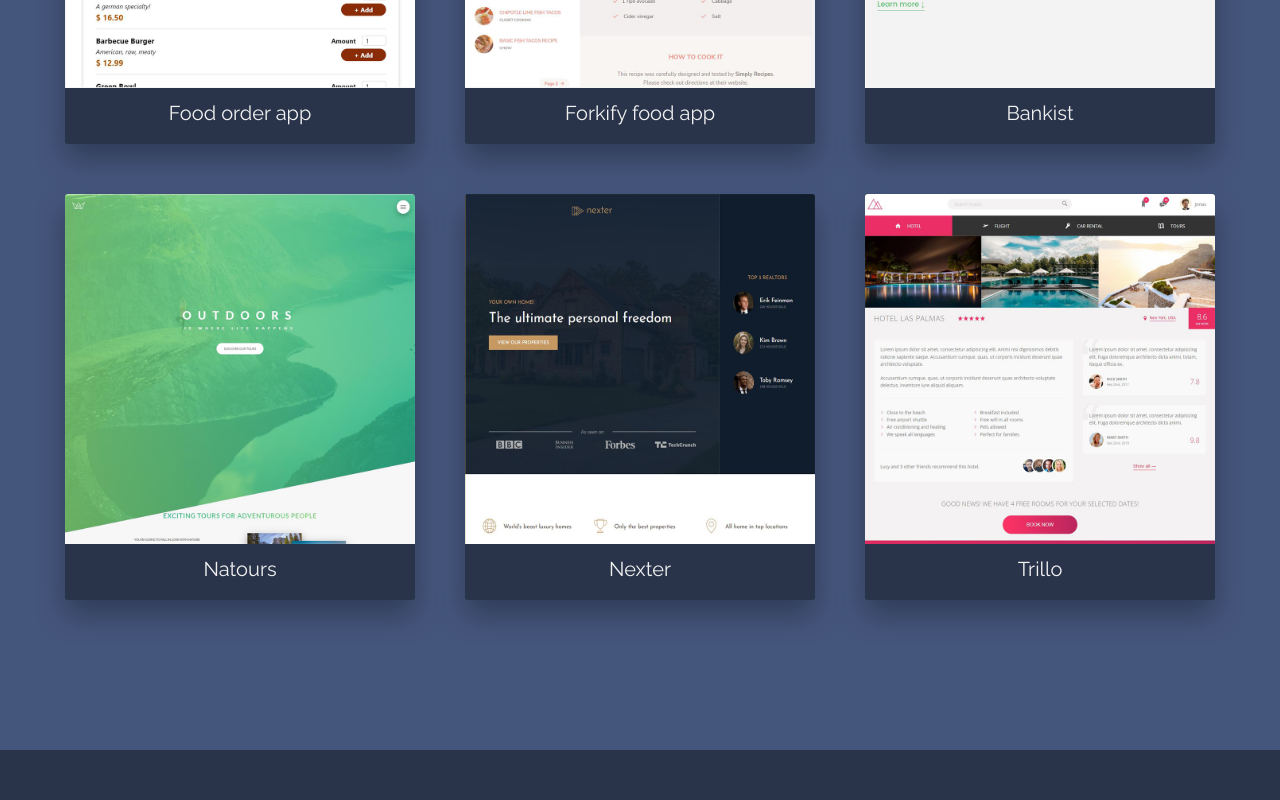
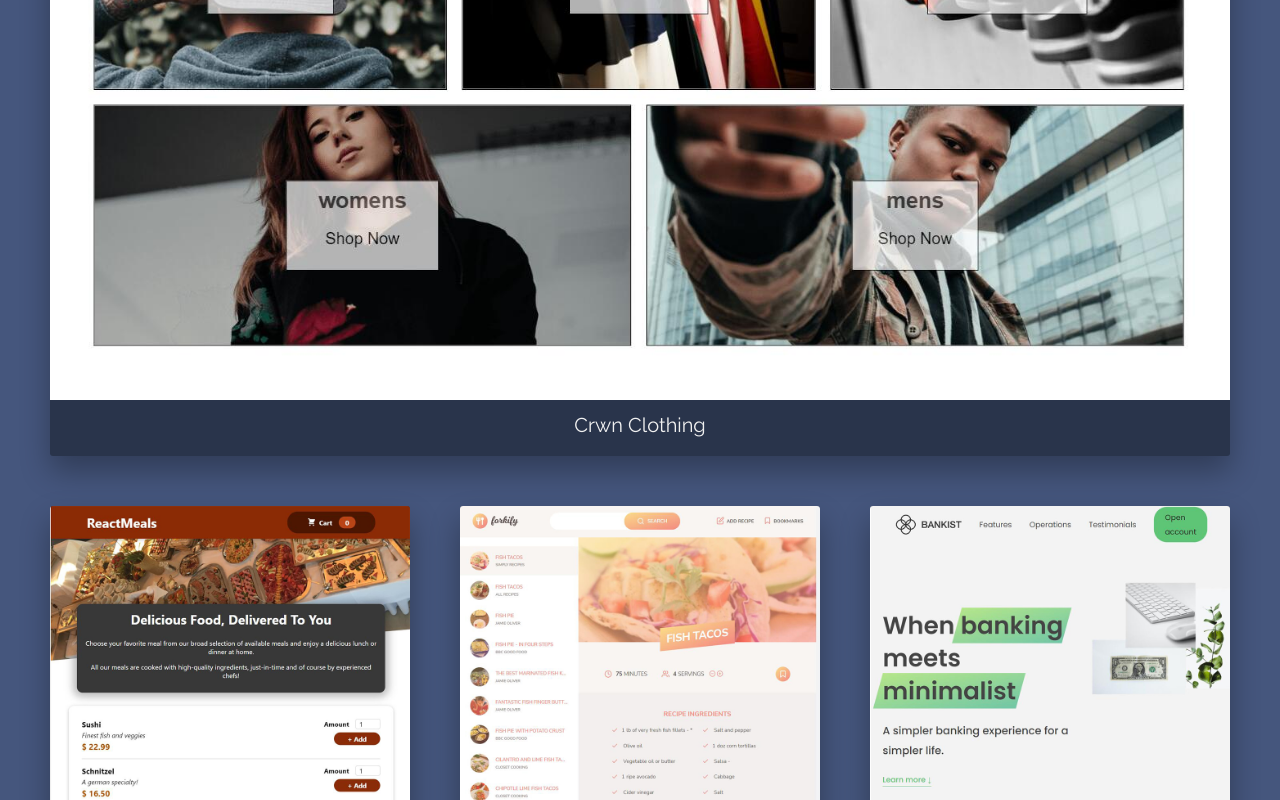
Before and after one commit to sherry032/my-resume, a website built with Parcel: page index.html in a window 1280 px wide. Shown: the part 1333-2133 px from the top of the page. Built offline with nearby package versions, Linux system fonts and the light colour scheme.

Commit message:
crwn-clothing added

```diff
--- a/index.html
+++ b/index.html
@@ -31,6 +31,11 @@
         <section class="section-projects" id="projects">
             <h2 class="heading-secondary">These are some of my projects</h2>
             <div class="section-projects-grid">
+
+                <a href="https://nextjs-crwn-clothing-silk.vercel.app" class="project main-project">
+                    <img src="./img/project-7-crwn-clothing.jpg" alt="project" class="project-image">
+                    <p class="project-title">Crwn Clothing</p>
+                </a>
                 <a href="https://food-order-app-green.vercel.app/" class="project">
                     <img src="./img/project-6-food-order-app.jpg" alt="project" class="project-image">
                     <p class="project-title">Food order app</p>
--- a/sass/_home.scss
+++ b/sass/_home.scss
@@ -16,8 +16,8 @@
     padding: 15rem 5rem;
     overflow: hidden;
     &-grid{
-        @include flex-center;
-        flex-wrap: wrap;
+        display: grid;
+        grid-template-columns: repeat(6, 1fr);
         gap: 5rem;
         }
 }
--- a/sass/_project.scss
+++ b/sass/_project.scss
@@ -5,7 +5,7 @@
     border-radius: 3px;
     overflow: hidden;
     transition: all .3s;
-    flex: 0 0 35rem;
+    grid-column: span 2;
     &-image{
         max-width: 100%;
         height: auto;
@@ -28,3 +28,7 @@
     }
 
 }
+
+.main-project {
+    grid-column: 1 / -1;
+}
```
Also changed, not shown: img/project-7-crwn-clothing.jpg (added).
